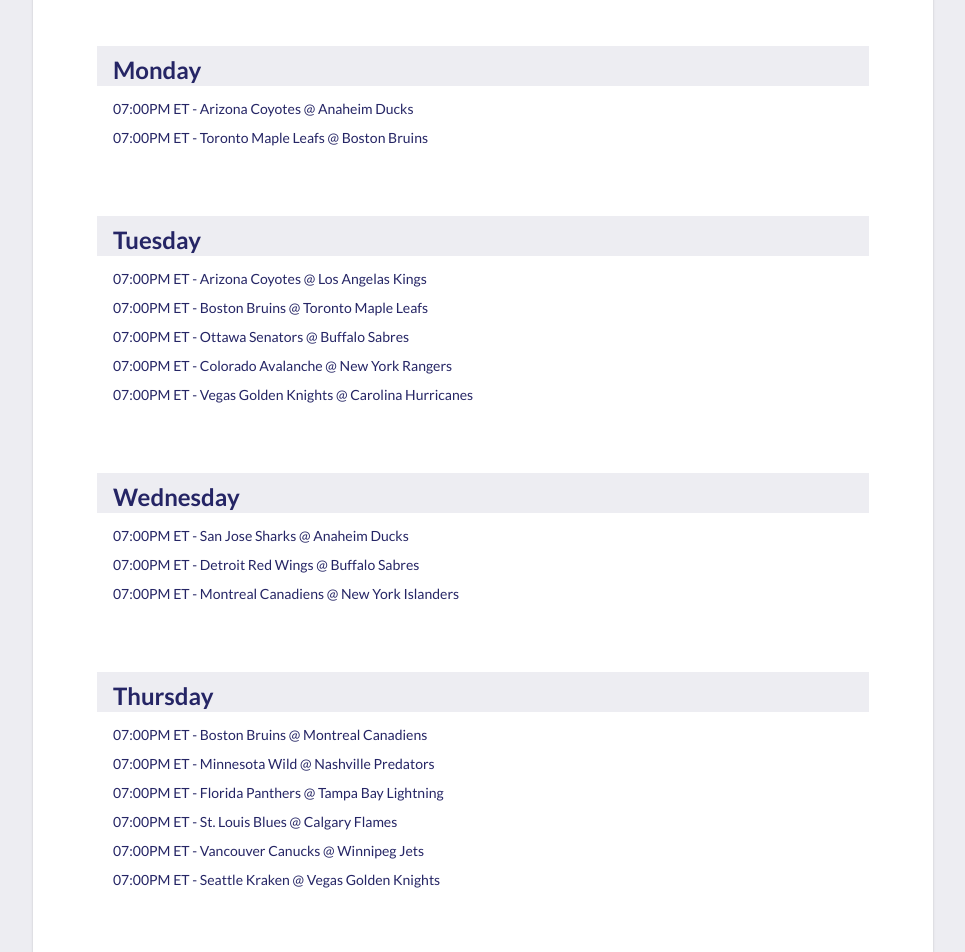
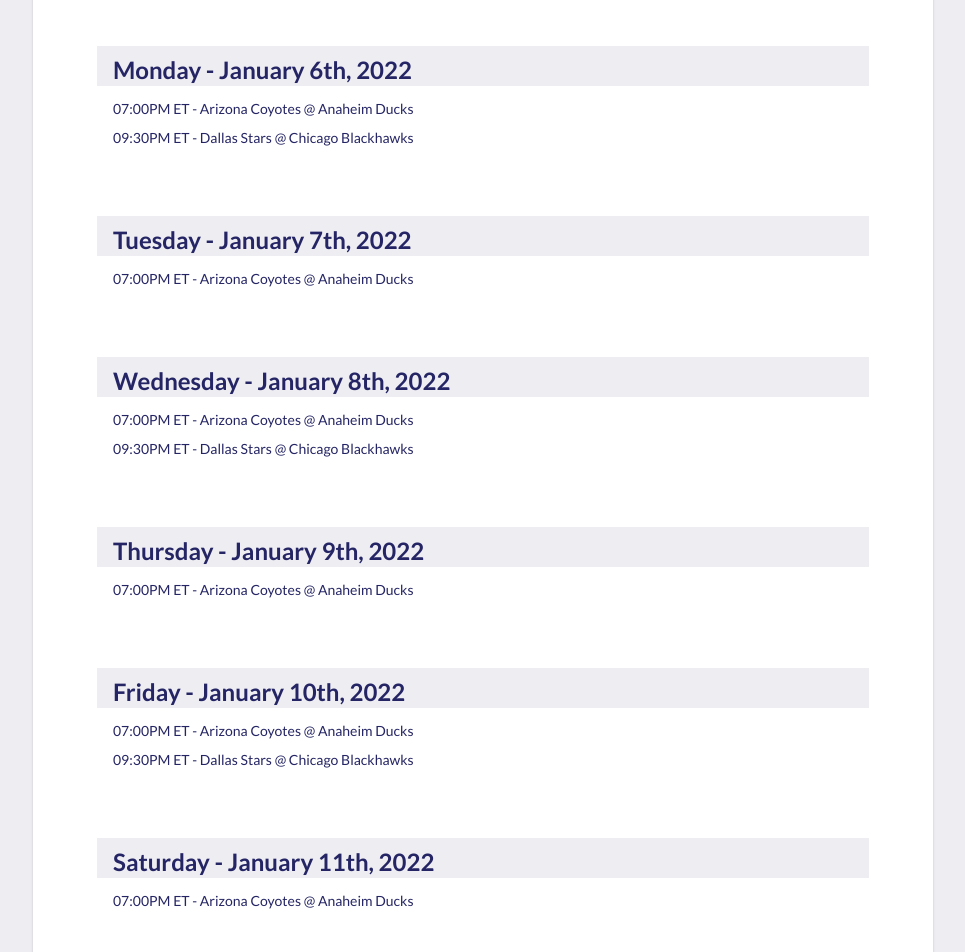
Before and after one commit to apreynolds1989/nextUP, a React (Create React App) app: page /nextUP/schedule in a window 1280 px wide. Shown: the part 320-1272 px from the top of the page, without its empty margins (157-1122 px from the left). Built offline with nearby package versions, Linux system fonts and the light colour scheme.

Commit message:
Updated weeklyGames for ease of future Database implementation

```diff
--- a/src/assets/data/games.js
+++ b/src/assets/data/games.js
@@ -1,42 +1,95 @@
-export const weeklyGames = {
-    Monday: [
-        '07:00PM ET - Arizona Coyotes @ Anaheim Ducks',
-        '07:00PM ET - Toronto Maple Leafs @ Boston Bruins',
-    ],
-    Tuesday: [
-        '07:00PM ET - Arizona Coyotes @ Los Angelas Kings',
-        '07:00PM ET - Boston Bruins @ Toronto Maple Leafs',
-        '07:00PM ET - Ottawa Senators @ Buffalo Sabres',
-        '07:00PM ET - Colorado Avalanche @ New York Rangers',
-        '07:00PM ET - Vegas Golden Knights @ Carolina Hurricanes',
-    ],
-    Wednesday: [
-        '07:00PM ET - San Jose Sharks @ Anaheim Ducks',
-        '07:00PM ET - Detroit Red Wings @ Buffalo Sabres',
-        '07:00PM ET - Montreal Canadiens @ New York Islanders',
-    ],
-    Thursday: [
-        '07:00PM ET - Boston Bruins @ Montreal Canadiens',
-        '07:00PM ET - Minnesota Wild @ Nashville Predators',
-        '07:00PM ET - Florida Panthers @ Tampa Bay Lightning',
-        '07:00PM ET - St. Louis Blues @ Calgary Flames',
-        '07:00PM ET - Vancouver Canucks @ Winnipeg Jets',
-        '07:00PM ET - Seattle Kraken @ Vegas Golden Knights',
-    ],
-    Friday: ['07:00PM ET - Detroit Red Wings @ Colorado Avalanche'],
-    Saturday: [
-        '07:00PM ET - Anaheim Ducks @ Boston Bruins',
-        '07:00PM ET - Arizona Coyotes @ Pittsburgh Penguins',
-        '07:00PM ET - Buffalo Sabres @ Detroit Red Wings',
-        '07:00PM ET - New Jersey Devils @ Philidelphia Flyers',
-        '07:00PM ET - San Jose Sharks @ Los Angelas Kings',
-        '07:00PM ET - Montreal Canadiens @ Toronto Maple Leafs',
-        '07:00PM ET - Ottawa Senators @ Calgary Flames',
-        '07:00PM ET - Minnesota Wild @ Seattle Kraken',
-        '07:00PM ET - Dallas Stars @ Chicago Blackhawks',
-    ],
-    Sunday: ['No Scheduled Games'],
-};
+export const weeklyGames = [
+    {
+        day: 'Monday - January 6th, 2022',
+        games: [
+            {
+                time: '07:00PM ET',
+                away: 'Arizona Coyotes',
+                home: 'Anaheim Ducks'
+            },
+            {
+                time: '09:30PM ET',
+                away: 'Dallas Stars',
+                home: 'Chicago Blackhawks'
+            }
+        ]
+    },
+    {
+        day: 'Tuesday - January 7th, 2022',
+        games: [
+            {
+                time: '07:00PM ET',
+                away: 'Arizona Coyotes',
+                home: 'Anaheim Ducks'
+            }
+        ]
+    },
+    {
+        day: 'Wednesday - January 8th, 2022',
+        games: [
+            {
+                time: '07:00PM ET',
+                away: 'Arizona Coyotes',
+                home: 'Anaheim Ducks'
+            },
+            {
+                time: '09:30PM ET',
+                away: 'Dallas Stars',
+                home: 'Chicago Blackhawks'
+            }
+        ]
+    },
+    {
+        day: 'Thursday - January 9th, 2022',
+        games: [
+            {
+                time: '07:00PM ET',
+                away: 'Arizona Coyotes',
+                home: 'Anaheim Ducks'
+            }
+        ]
+    },
+    {
+        day: 'Friday - January 10th, 2022',
+        games: [
+            {
+                time: '07:00PM ET',
+                away: 'Arizona Coyotes',
+                home: 'Anaheim Ducks'
+            },
+            {
+                time: '09:30PM ET',
+                away: 'Dallas Stars',
+                home: 'Chicago Blackhawks'
+            }
+        ]
+    },
+    {
+        day: 'Saturday - January 11th, 2022',
+        games: [
+            {
+                time: '07:00PM ET',
+                away: 'Arizona Coyotes',
+                home: 'Anaheim Ducks'
+            }
+        ]
+    },
+    {
+        day: 'Sunday - January 12th, 2022',
+        games: [
+            {
+                time: '07:00PM ET',
+                away: 'Arizona Coyotes',
+                home: 'Anaheim Ducks'
+            },
+            {
+                time: '09:30PM ET',
+                away: 'Dallas Stars',
+                home: 'Chicago Blackhawks'
+            }
+        ]
+    },
+]
 
 export const teamScheduleHeaders = [{
         columnName: 'Team',
--- a/src/components/GameDayBox.jsx
+++ b/src/components/GameDayBox.jsx
@@ -9,12 +9,10 @@ import {
     useMediaQuery,
 } from '@mui/material';
 import React from 'react';
-import { weeklyGames } from '../assets/data/games';
 import { palette, innerCardSx } from '../assets/theme';
 
-export const GameDayBox = ({ isMobileSize, day }) => {
+export const GameDayBox = ({ isMobileSize, day, gamesArr }) => {
     const is400pxOrSmaller = useMediaQuery('(max-width:400px)');
-    const gamesArr = weeklyGames[day];
 
     return (
         <Card
@@ -51,13 +49,7 @@ export const GameDayBox = ({ isMobileSize, day }) => {
                             {day}
                         </Typography>
                     </Box>
-                    <Box
-                        sx={
-                            {
-                                // width: is400pxOrSmaller ? '100vw' : '400px',
-                            }
-                        }
-                    >
+                    <Box>
                         <List>
                             {gamesArr.map((game, index) => (
                                 <ListItem
@@ -68,7 +60,7 @@ export const GameDayBox = ({ isMobileSize, day }) => {
                                     }}
                                 >
                                     <ListItemText
-                                        primary={game}
+                                        primary={`${game.time} - ${game.away} @ ${game.home}`}
                                         primaryTypographyProps={{
                                             fontSize: is400pxOrSmaller
                                                 ? '12px'
--- a/src/components/WeeklyGamesList.jsx
+++ b/src/components/WeeklyGamesList.jsx
@@ -2,6 +2,7 @@ import React from 'react';
 import { GameDayBox } from './GameDayBox';
 // import { palette } from '../assets/theme.js';
 import { Box, Card, CardContent } from '@mui/material';
+import { weeklyGames } from '../assets/data/games';
 
 export const WeeklyGamesList = ({ isMobileSize }) => {
     return (
@@ -23,13 +24,14 @@ export const WeeklyGamesList = ({ isMobileSize }) => {
                         maxWidth: '900px',
                     }}
                 >
-                    <GameDayBox isMobileSize={isMobileSize} day='Monday' />
-                    <GameDayBox isMobileSize={isMobileSize} day='Tuesday' />
-                    <GameDayBox isMobileSize={isMobileSize} day='Wednesday' />
-                    <GameDayBox isMobileSize={isMobileSize} day='Thursday' />
-                    <GameDayBox isMobileSize={isMobileSize} day='Friday' />
-                    <GameDayBox isMobileSize={isMobileSize} day='Saturday' />
-                    <GameDayBox isMobileSize={isMobileSize} day='Sunday' />
+                    {weeklyGames.map((day) => (
+                        <GameDayBox
+                            key={`games on ${day.day}`}
+                            isMobileSize={isMobileSize}
+                            day={day.day}
+                            gamesArr={day.games}
+                        />
+                    ))}
                 </Box>
             </CardContent>
         </Card>
```
